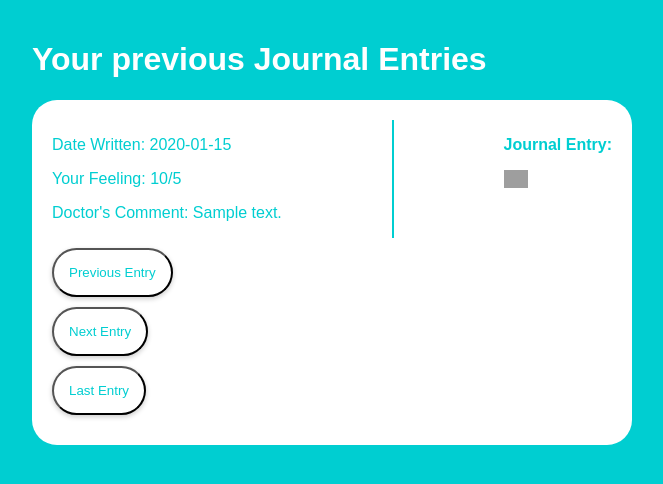
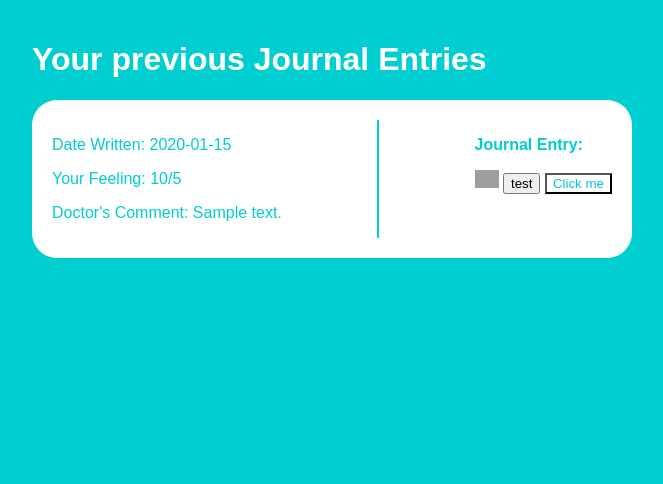
Before and after one commit to SrivibhavA/CareCompass, a Flask app: page /previous_entries in a window 1280 px wide. Shown: the top 484 px of the page, without its empty margins (308-971 px from the left). Run offline with Flask 3, Linux system fonts and the light colour scheme; tables that the repository leaves empty hold one stand-in row (values such as "Sample post"); grey boxes are pictures that could not be loaded.

Commit message:
Update previous_entries.html

```diff
--- a/templates/previous_entries.html
+++ b/templates/previous_entries.html
@@ -14,14 +14,10 @@
         <div>
             <p style="font-weight: bold;">Journal Entry:</p>
             <img src="{{ url_for('static', filename='eye-icon.png') }}" style="width: 24px;">
+	    <button onclick="alert('previous entry')">test</button>
+	    <button style="background-color: white; color: #05C3DD;">Click me</button>
         </div>
     </div>
-    <form>
-    <input type="hidden" name="IDK" id="hidden-input">
-    <button type="button" class="button">Previous Entry</button>
-    <button type="button" class="button">Next Entry</button>
-    <button type="button" class="button">Last Entry</button>
-</form>
 </div>
 {% endfor %}
 {% endblock %}
```
